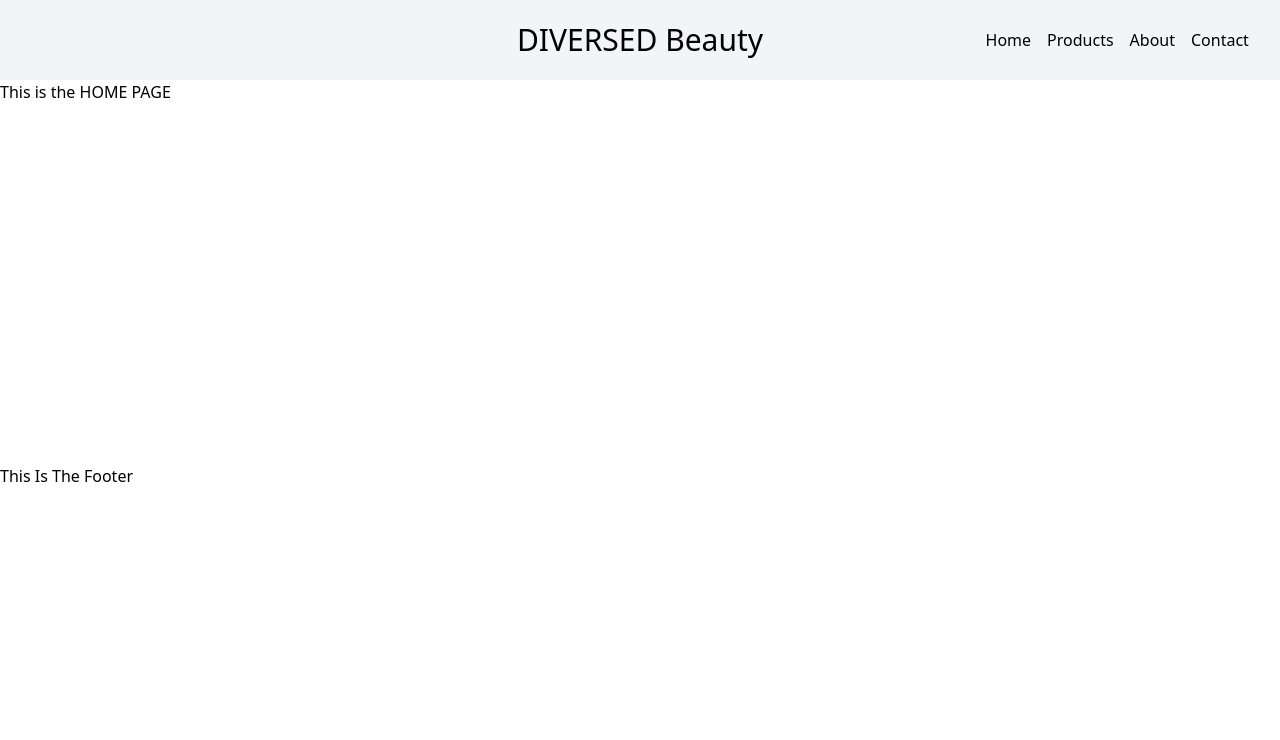
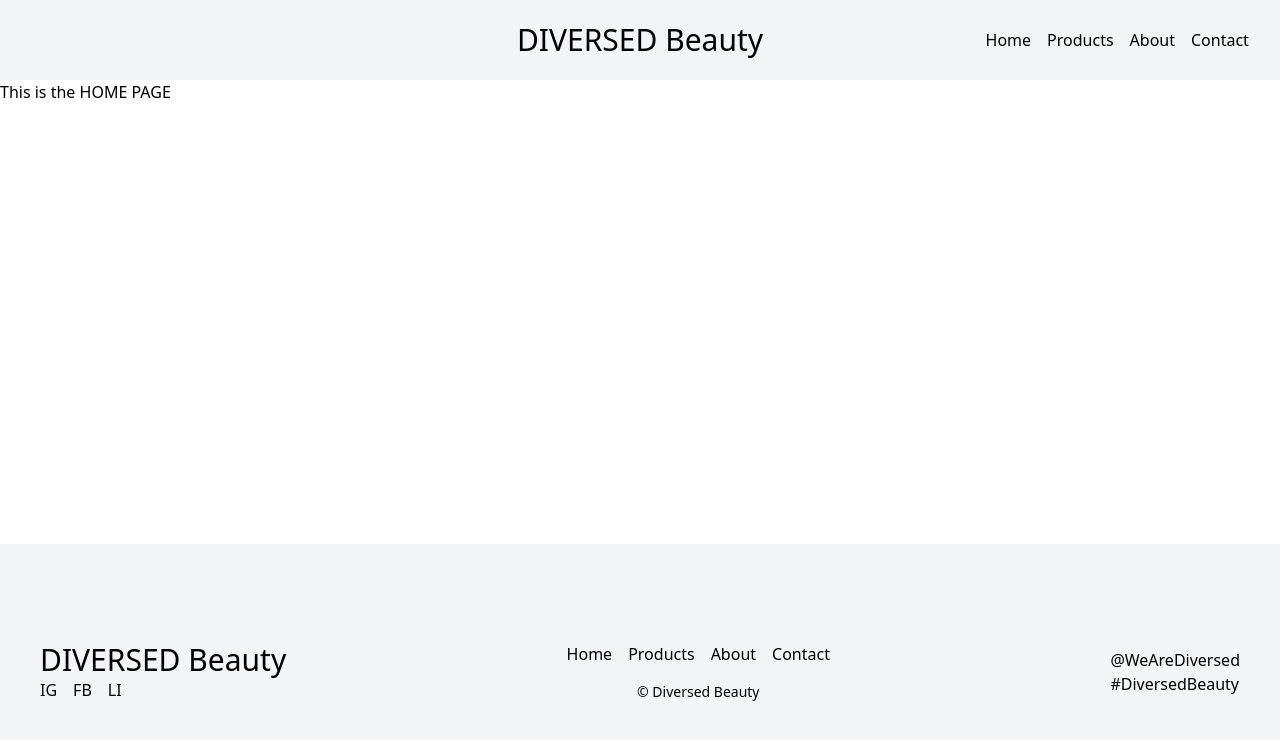
Before and after one commit to pdaly91/DiversedBeauty, a React (Vite) app: page / in a window 1280 px wide. Shown: the top 740 px of the page. Built offline with nearby package versions, Linux system fonts and the light colour scheme.

Commit message:
added footer content

```diff
--- a/src/App.jsx
+++ b/src/App.jsx
@@ -1,15 +1,11 @@
 import { useState } from 'react';
 import Home from './pages/Home.jsx';
-import Header from './components/Header.jsx';
-import Footer from './components/Footer.jsx';
 
 const App = () => {
 
   return (
     <>
-      <Header />
       <Home />
-      <Footer />
     </>
   )
 }
--- a/src/components/Footer.jsx
+++ b/src/components/Footer.jsx
@@ -1,8 +1,39 @@
 const Footer = () => {
   return (
     <>
-      <div>
-        This Is The Footer
+      <div className="fixed h-64 flex flex-row justify-between items-center bottom-0 inset-x-0 bg-gray-100">
+        {/* Logo / Socials */}
+        <div className="m-4 ml-10">
+          <div className="text-3xl font-thin">
+            DIVERSED Beauty
+          </div>
+          <div className="flex flex-row gap-4">
+            <div className="font-thin">IG</div>
+            <div className="font-thin">FB</div>
+            <div className="font-thin">LI</div>
+          </div>
+        </div>
+        {/* Links */}
+        <div className="flex flex-col gap-4">
+          <div className="flex flex-row content-center gap-4 font-light">
+            <div className="m-auto cursor-pointer hover:underline">Home</div>
+            <div className="m-auto cursor-pointer hover:underline">Products</div>
+            <div className="m-auto cursor-pointer hover:underline">About</div>
+            <div className="m-auto cursor-pointer hover:underline">Contact</div>
+          </div>
+          <div className="text-sm font-light text-center">
+            © Diversed Beauty
+          </div>
+        </div>
+        {/* @ & Hashtag */}
+        <div className="m-4 mr-10 font-light">
+          <div>
+            @WeAreDiversed
+          </div>
+          <div>
+            #DiversedBeauty
+          </div>
+        </div>
       </div>
     </>
   )
--- a/src/pages/Home.jsx
+++ b/src/pages/Home.jsx
@@ -1,10 +1,15 @@
+import Header from '../components/Header.jsx';
+import Footer from '../components/Footer.jsx';
+
 const Home = () => {
   return (
-    <>
-      <div className="h-96">
+    <div className="h-screen">
+      <Header />
+      <div className="h-96 mb-auto">
         This is the HOME PAGE
       </div>
-    </>
+      <Footer />
+    </div>
   );
 };
 
```
